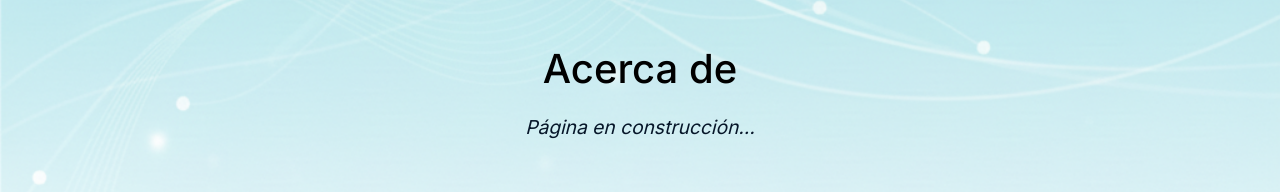
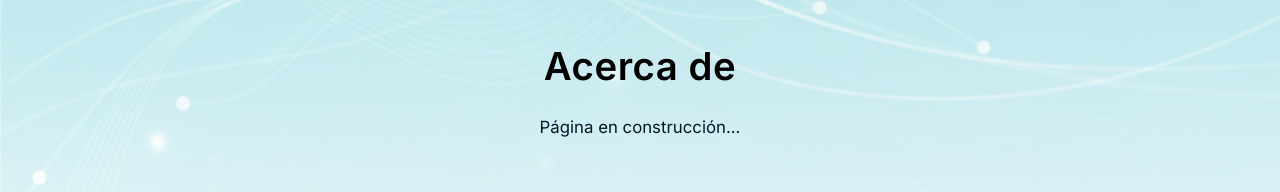
Before and after one commit to ScaryStack/asisTrackWeb, a React (Vite) app: page /acerca-de in a window 1280 px wide. Shown: the part 285-477 px from the top of the page. Built offline with nearby package versions, Linux system fonts and the light colour scheme.

Commit message:
Se agrega infimacion sobre la app con imagenes y contactos de desarrolladores

```diff
--- a/src/Styles/AcercaDe.css
+++ b/src/Styles/AcercaDe.css
@@ -5,17 +5,62 @@
   justify-content: center;
   min-height: 80vh;
   text-align: center;
-  padding: 20px;
+  padding: 40px 20px;
 }
 
+/* Título principal */
 .AcercaDe-titulo {
   color: var(--textprimario);
-  font-size: 2.5rem;
-  margin-bottom: 20px;
+  font-size: 2.4rem;
+  font-weight: 600;
+  margin-bottom: 24px;
+  letter-spacing: 0.5px;
 }
 
+
+
+/* Texto descriptivo */
 .AcercaDe-mensaje {
   color: var(--text-secondary);
-  font-size: 1.2rem;
-  font-style: italic;
+  font-size: 1.05rem;
+  line-height: 1.7;
+  max-width: 900px;
+  margin-bottom: 18px;
 }
+
+/* Título sección diseñadores */
+.AcercaDe-subtitulo {
+  font-size: 1.1rem;
+  font-weight: 600;
+  color: var(--textprimario);
+  margin-bottom: 20px;
+  letter-spacing: 0.3px;
+}
+
+/* Imagen de perfil */
+.perfil-img {
+  width: 100px;
+  height: 100px;
+  object-fit: cover;
+  border-radius: 50%;
+  display: block;
+  margin: 0 auto 12px;
+  border: 2px solid rgba(0, 0, 0, 0.12);
+  transition: transform 0.2s ease;
+}
+
+
+/* Hover sutil (opcional pero elegante) */
+.perfil-img:hover {
+  transform: scale(1.05);
+  box-shadow: 0 6px 18px rgba(0, 0, 0, 0.15);
+}
+
+/* Ajuste para modo oscuro Bootstrap */
+body[data-bs-theme="dark"] .perfil-img {
+  border-color: rgba(255, 255, 255, 0.25);
+}
+
+body[data-bs-theme="dark"] .perfil-img:hover {
+  box-shadow: 0 6px 18px rgba(255, 255, 255, 0.12);
+}
```
Also changed, not shown: src/assets/team/Benjamin.jpeg (added), src/assets/team/Patricio.jpeg (added).
